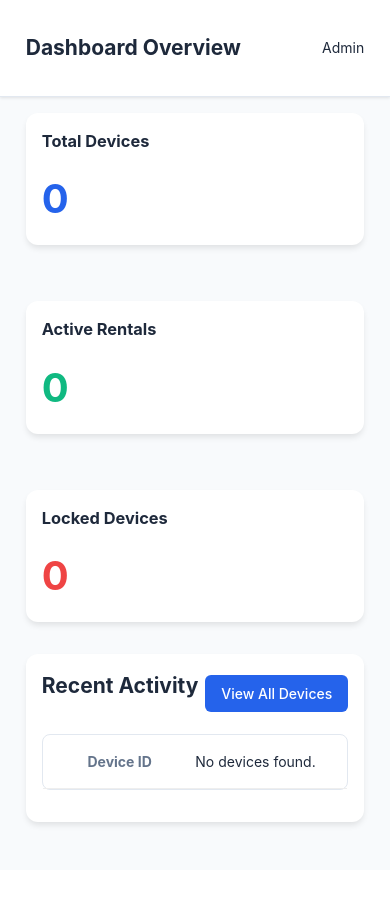
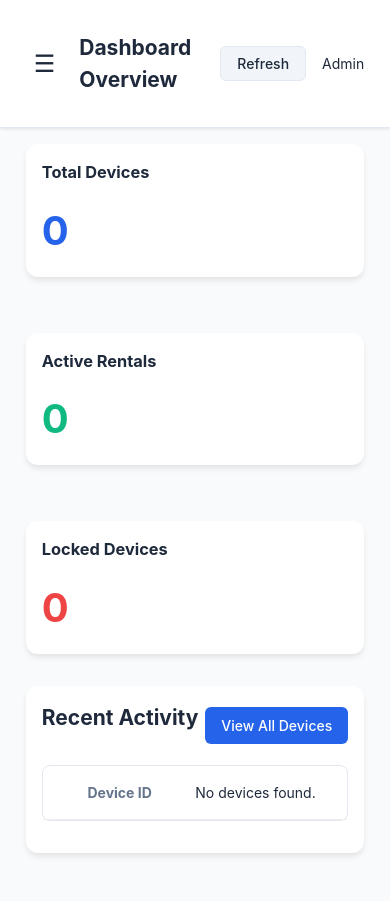
Before and after one commit to MovieAddict88/Android-Movie2, a PHP site: page / in a window 390 px wide. Before the commit the page ends 827 px from the top, so only its background shows below. Run offline with PHP 8.4, Linux system fonts and the light colour scheme; the visitor is signed in with stand-in values (Sample User, id 1); data that the repository does not hold is empty.

Commit message:
Improve UI and functionality across Android and PHP projects
This commit introduces several enhancements:
- PHP Admin Panel: Modernized CSS, added mobile-responsive sidebar with toggle, added dashboard refresh button, and implemented device IP address tracking.
- Android Admin App: Added SwipeRefreshLayout for manual list updates, improved typography using Material 3, and offloaded network calls to background threads.
- Android User App: Implemented exponential backoff for server polling to improve efficiency and added a Device Owner status check with UI warning.
- Backend: Updated database schema and status API to capture and store device IP addresses.

Co-authored-by: MovieAddict88 <217712100+MovieAddict88@users.noreply.github.com>

```diff
--- a/admin-app/app/src/main/res/layout/item_device.xml
+++ b/admin-app/app/src/main/res/layout/item_device.xml
@@ -20,7 +20,7 @@
             android:layout_width="wrap_content"
             android:layout_height="wrap_content"
             android:text="Pixel 7 Pro"
-            android:textAppearance="?attr/textAppearanceTitleMedium"
+            android:textAppearance="?attr/textAppearanceTitleLarge"
             android:textStyle="bold"
             android:textColor="#1e293b"/>
 
@@ -29,7 +29,7 @@
             android:layout_width="wrap_content"
             android:layout_height="wrap_content"
             android:text="Owner: John Doe"
-            android:textAppearance="?attr/textAppearanceBodyMedium"
+            android:textAppearance="?attr/textAppearanceTitleSmall"
             android:textColor="#64748b"
             android:layout_marginTop="2dp"/>
 
--- a/admin-panel/css/style.css
+++ b/admin-panel/css/style.css
@@ -37,8 +37,12 @@ body {
     position: fixed;
     height: 100vh;
     overflow-y: auto;
-    transition: transform 0.3s ease;
+    transition: all 0.3s cubic-bezier(0.4, 0, 0.2, 1);
     z-index: 1000;
+}
+
+.sidebar.closed {
+    transform: translateX(-100%);
 }
 
 .sidebar h1 {
@@ -102,6 +106,11 @@ header {
     padding: clamp(1rem, 3vw, 2rem);
     box-shadow: 0 4px 6px -1px rgba(0, 0, 0, 0.1);
     margin-bottom: 2rem;
+    transition: transform 0.2s ease, box-shadow 0.2s ease;
+}
+
+.card:hover {
+    box-shadow: 0 10px 15px -3px rgba(0, 0, 0, 0.1);
 }
 
 .grid {
@@ -132,15 +141,23 @@ th {
 }
 
 .btn {
-    display: inline-block;
+    display: inline-flex;
+    align-items: center;
+    justify-content: center;
+    gap: 0.5rem;
     padding: 0.5rem 1rem;
     border-radius: 0.375rem;
     font-weight: 500;
     text-decoration: none;
     cursor: pointer;
     border: none;
-    transition: background 0.2s;
+    transition: all 0.2s;
     font-family: inherit;
+    font-size: 0.875rem;
+}
+
+.btn:active {
+    transform: scale(0.98);
 }
 
 .btn-primary {
@@ -185,8 +202,31 @@ th {
         transform: translateX(0);
     }
     .main-wrapper {
-        margin-left: 0;
+        margin-left: 0 !important;
     }
+    .sidebar-toggle {
+        display: block !important;
+    }
+}
+
+.sidebar-toggle {
+    display: none;
+    background: none;
+    border: none;
+    color: var(--text-color);
+    font-size: 1.5rem;
+    cursor: pointer;
+    padding: 0.5rem;
+}
+
+.refresh-btn {
+    background: #f1f5f9;
+    color: var(--text-color);
+    border: 1px solid var(--border-color);
+}
+
+.refresh-btn:hover {
+    background: #e2e8f0;
 }
 
 @media (max-width: 640px) {
@@ -218,7 +258,8 @@ th {
     td:nth-of-type(1):before { content: "Device ID"; }
     td:nth-of-type(2):before { content: "Model"; }
     td:nth-of-type(3):before { content: "Owner"; }
-    td:nth-of-type(4):before { content: "Status"; }
-    td:nth-of-type(5):before { content: "Last Seen"; }
-    td:nth-of-type(6):before { content: "Actions"; }
+    td:nth-of-type(4):before { content: "IP Address"; }
+    td:nth-of-type(5):before { content: "Status"; }
+    td:nth-of-type(6):before { content: "Last Seen"; }
+    td:nth-of-type(7):before { content: "Actions"; }
 }
--- a/admin-panel/index.php
+++ b/admin-panel/index.php
@@ -68,8 +68,12 @@ function time_elapsed_string($datetime, $full = false) {
     <div class="main-wrapper">
         <header>
             <div class="container header-content">
-                <h2 style="margin-bottom: 0;">Dashboard Overview</h2>
-                <div class="user-info">
+                <div style="display: flex; align-items: center; gap: 1rem;">
+                    <button class="sidebar-toggle" onclick="document.querySelector('.sidebar').classList.toggle('open')">☰</button>
+                    <h2 style="margin-bottom: 0;">Dashboard Overview</h2>
+                </div>
+                <div class="user-info" style="display: flex; gap: 1rem; align-items: center;">
+                    <button onclick="location.reload()" class="btn refresh-btn">Refresh</button>
                     <span>Admin</span>
                 </div>
             </div>
--- a/admin-panel/install.php
+++ b/admin-panel/install.php
@@ -31,6 +31,7 @@ if (isset($_POST['install'])) {
             rental_end_time DATETIME,
             is_locked BOOLEAN DEFAULT FALSE,
             status ENUM('active', 'inactive') DEFAULT 'active',
+            ip_address VARCHAR(45),
             last_seen TIMESTAMP DEFAULT CURRENT_TIMESTAMP ON UPDATE CURRENT_TIMESTAMP
         );
 
```
Also changed, not shown: admin-app/app/src/main/res/layout/activity_main.xml (+10 -3 lines), admin-panel/api/status.php (+4 -3 lines), admin-panel/devices.php (+7 -3 lines), 3 other files.
